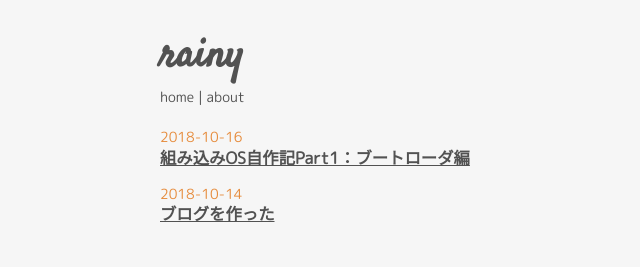
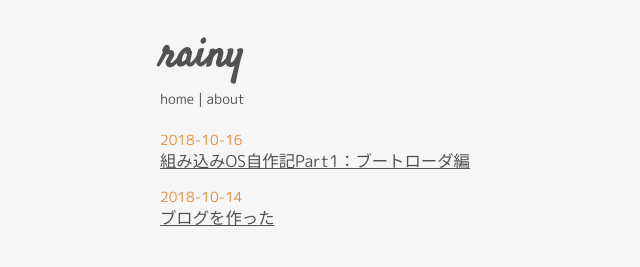
Before and after one commit to maiyama18/rainy, a Gatsby site: page / in a window 1280 px wide. Shown: the whole page, without its empty margins (0-640 px from the left). Built offline with nearby package versions, Linux system fonts and the light colour scheme; Gatsby itself is replaced by a stand-in of ours.

Commit message:
modify font weight

```diff
--- a/src/components/header.js
+++ b/src/components/header.js
@@ -23,7 +23,7 @@ const Header = ({ siteTitle }) => (
           {siteTitle}
         </Link>
       </h1>
-      <h4 style={{ fontWeight: 'normal', margin: 0 }}>
+      <p style={{ fontWeight: 'lighter', margin: 0 }}>
         <Link to="/" style={linkStyle}>
           home
         </Link>
@@ -31,7 +31,7 @@ const Header = ({ siteTitle }) => (
         <Link to="/about" style={linkStyle}>
           about
         </Link>
-      </h4>
+      </p>
     </div>
   </div>
 )
--- a/src/pages/index.js
+++ b/src/pages/index.js
@@ -9,7 +9,7 @@ export default ({ data }) => (
         <div key={node.id} style={{ marginBottom: '1rem' }}>
           <h4 style={{ fontWeight: 'normal', color: '#E68C3D', marginBottom: 0 }}>{node.frontmatter.date}</h4>
           <Link to={node.fields.slug} style={{ color: 'inherit',  }}>
-            <h3>{node.frontmatter.title}</h3>
+            <h3 style={{ fontWeight: 'lighter' }}>{node.frontmatter.title}</h3>
           </Link>
         </div>
       ))}
```
